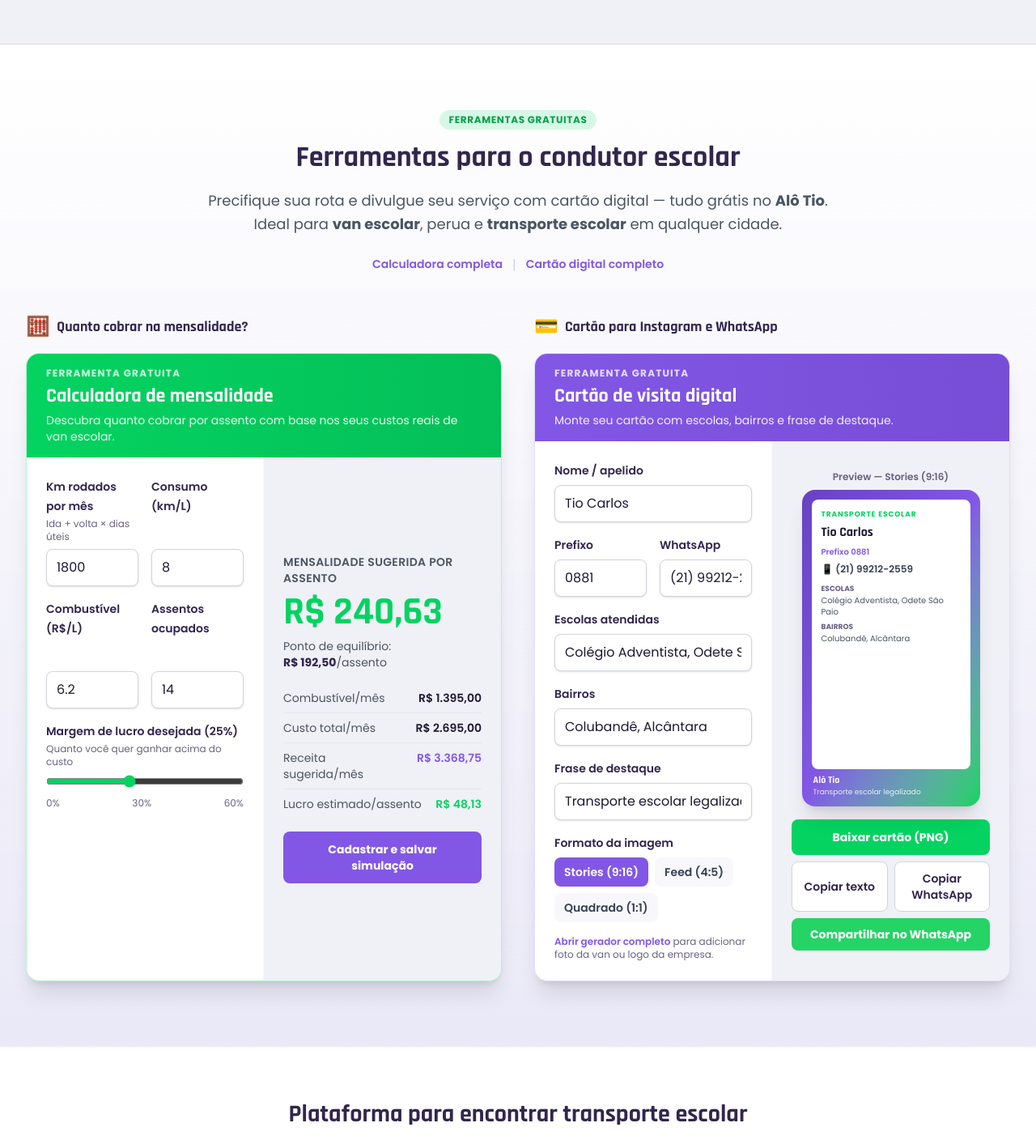
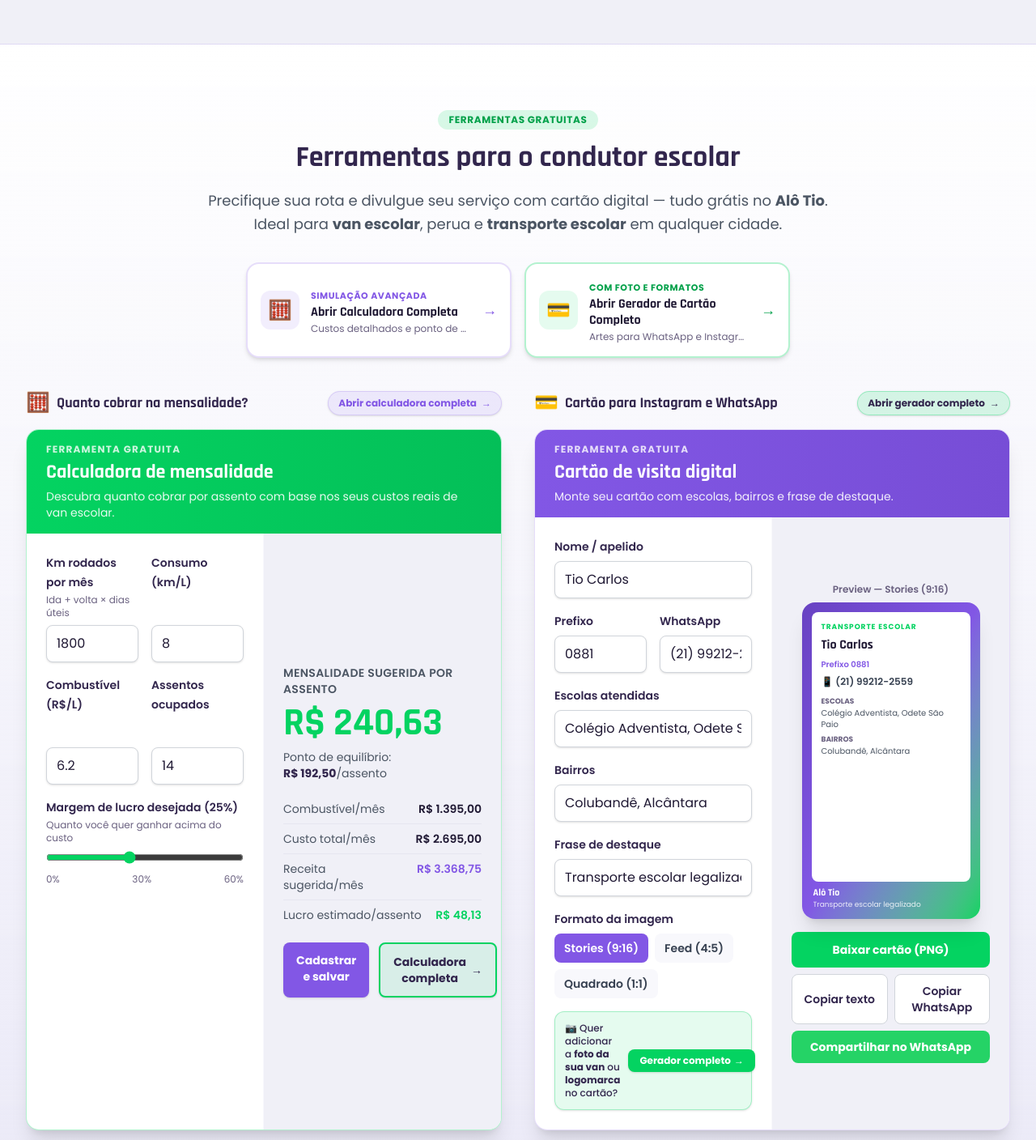
Before and after one commit to nicktecno/alotio-frontend, a Next.js app: page / in a window 1280 px wide. Shown: the part 1180-2588 px from the top of the page at 81% size. Built offline with nearby package versions, Linux system fonts and the light colour scheme; no server answers.

Commit message:
feat: destaque maior para as chamadas da calculadora e gerador de cartao completos na home

```diff
--- a/src/components/DigitalCardGenerator.tsx
+++ b/src/components/DigitalCardGenerator.tsx
@@ -290,16 +290,18 @@ export default function DigitalCardGenerator({ variant = 'full' }: Props) {
           )}
 
           {compact && (
-            <p className="text-xs text-gray-500">
+            <div className="rounded-xl border border-secondary/30 bg-secondary/10 p-3 text-xs text-gray-800 flex flex-col sm:flex-row items-center justify-between gap-2.5 shadow-sm">
+              <span className="font-medium text-center sm:text-left">
+                📷 Quer adicionar a <strong>foto da sua van</strong> ou <strong>logomarca</strong> no cartão?
+              </span>
               <Link
                 href="/ferramentas/cartao-digital"
-                className="text-primary font-semibold hover:underline"
+                className="shrink-0 bg-secondary hover:bg-secondary-600 text-white font-bold px-3.5 py-1.5 rounded-lg transition text-xs shadow-sm flex items-center gap-1"
               >
-                Abrir gerador completo
+                <span>Gerador completo</span>
+                <span>→</span>
               </Link>
-              {' '}
-              para adicionar foto da van ou logo da empresa.
-            </p>
+            </div>
           )}
         </div>
 
--- a/src/components/HomeToolsSection.tsx
+++ b/src/components/HomeToolsSection.tsx
@@ -10,8 +10,8 @@ export default function HomeToolsSection() {
       aria-labelledby="home-tools-heading"
     >
       <div className="max-w-7xl mx-auto px-4 sm:px-6 lg:px-8">
-        <div className="text-center max-w-3xl mx-auto mb-12">
-          <span className="inline-flex items-center gap-2 rounded-full bg-secondary/15 px-3 py-1 text-xs font-bold uppercase tracking-wider text-secondary-700">
+        <div className="text-center max-w-3xl mx-auto mb-10">
+          <span className="inline-flex items-center gap-2 rounded-full bg-secondary/15 px-3.5 py-1 text-xs font-bold uppercase tracking-wider text-secondary-700">
             Ferramentas gratuitas
           </span>
           <h2
@@ -25,40 +25,105 @@ export default function HomeToolsSection() {
             <strong>Alô Tio</strong>. Ideal para <strong>van escolar</strong>, perua e{' '}
             <strong>transporte escolar</strong> em qualquer cidade.
           </p>
-          <div className="mt-6 flex flex-wrap justify-center gap-3">
+
+          {/* Destaque principal para as chamadas das ferramentas completas */}
+          <div className="mt-8 grid sm:grid-cols-2 gap-4 max-w-2xl mx-auto">
             <Link
               href="/ferramentas/calculadora-mensalidade"
-              className="text-sm font-semibold text-primary hover:underline"
+              className="group relative flex items-center gap-3.5 p-4 rounded-2xl bg-white border-2 border-primary/20 hover:border-primary shadow-md hover:shadow-xl transition-all duration-300 text-left transform hover:-translate-y-0.5"
             >
-              Calculadora completa
+              <div className="w-12 h-12 rounded-xl bg-primary/10 text-primary group-hover:bg-primary group-hover:text-white flex items-center justify-center text-2xl transition shrink-0">
+                🧮
+              </div>
+              <div className="flex-1 min-w-0">
+                <span className="text-[11px] font-bold uppercase tracking-wider text-primary">Simulação Avançada</span>
+                <p className="font-heading font-bold text-gray-900 group-hover:text-primary transition text-base leading-tight">
+                  Abrir Calculadora Completa
+                </p>
+                <p className="text-xs text-gray-500 mt-0.5 truncate">Custos detalhados e ponto de equilíbrio</p>
+              </div>
+              <span className="text-primary group-hover:translate-x-1 transition text-lg font-bold shrink-0">
+                →
+              </span>
             </Link>
-            <span className="text-gray-300">|</span>
+
             <Link
               href="/ferramentas/cartao-digital"
-              className="text-sm font-semibold text-primary hover:underline"
+              className="group relative flex items-center gap-3.5 p-4 rounded-2xl bg-white border-2 border-secondary/30 hover:border-secondary shadow-md hover:shadow-xl transition-all duration-300 text-left transform hover:-translate-y-0.5"
             >
-              Cartão digital completo
+              <div className="w-12 h-12 rounded-xl bg-secondary/10 text-secondary-700 group-hover:bg-secondary group-hover:text-white flex items-center justify-center text-2xl transition shrink-0">
+                💳
+              </div>
+              <div className="flex-1 min-w-0">
+                <span className="text-[11px] font-bold uppercase tracking-wider text-secondary-700">Com Foto e Formatos</span>
+                <p className="font-heading font-bold text-gray-900 group-hover:text-secondary-700 transition text-base leading-tight">
+                  Abrir Gerador de Cartão Completo
+                </p>
+                <p className="text-xs text-gray-500 mt-0.5 truncate">Artes para WhatsApp e Instagram</p>
+              </div>
+              <span className="text-secondary-700 group-hover:translate-x-1 transition text-lg font-bold shrink-0">
+                →
+              </span>
             </Link>
           </div>
         </div>
 
         <div className="grid xl:grid-cols-2 gap-8 lg:gap-10 items-stretch">
+          {/* Card Calculadora */}
           <div className="flex flex-col">
-            <h3 className="font-heading text-lg font-bold text-gray-800 mb-4 flex items-center gap-2">
+            <div className="flex flex-col sm:flex-row sm:items-center justify-between gap-2 mb-4">
+              <h3 className="font-heading text-lg font-bold text-gray-800 flex items-center gap-2">
                 <span className="text-2xl" aria-hidden>🧮</span>
                 Quanto cobrar na mensalidade?
               </h3>
+              <Link
+                href="/ferramentas/calculadora-mensalidade"
+                className="inline-flex items-center gap-1.5 text-xs font-bold text-primary hover:text-white bg-primary/10 hover:bg-primary px-3 py-1.5 rounded-full transition w-fit border border-primary/20 shadow-sm"
+              >
+                <span>Abrir calculadora completa</span>
+                <span>→</span>
+              </Link>
+            </div>
             <div className="flex-1">
               <MonthlyFeeCalculator variant="compact" />
             </div>
+            <div className="mt-3.5 text-center">
+              <Link
+                href="/ferramentas/calculadora-mensalidade"
+                className="inline-flex items-center gap-2 rounded-xl bg-white border border-primary/20 px-4 py-2 text-sm font-semibold text-primary hover:bg-primary hover:text-white shadow-sm transition"
+              >
+                <span>💡 Quer simular custos completos e margem de lucro?</span>
+                <span className="underline font-bold">Abrir Calculadora Completa →</span>
+              </Link>
             </div>
+          </div>
+
+          {/* Card Cartão Digital */}
           <div className="flex flex-col">
-            <h3 className="font-heading text-lg font-bold text-gray-800 mb-4 flex items-center gap-2">
+            <div className="flex flex-col sm:flex-row sm:items-center justify-between gap-2 mb-4">
+              <h3 className="font-heading text-lg font-bold text-gray-800 flex items-center gap-2">
                 <span className="text-2xl" aria-hidden>💳</span>
                 Cartão para Instagram e WhatsApp
               </h3>
+              <Link
+                href="/ferramentas/cartao-digital"
+                className="inline-flex items-center gap-1.5 text-xs font-bold text-secondary-800 hover:text-white bg-secondary/15 hover:bg-secondary px-3 py-1.5 rounded-full transition w-fit border border-secondary/30 shadow-sm"
+              >
+                <span>Abrir gerador completo</span>
+                <span>→</span>
+              </Link>
+            </div>
             <div className="flex-1">
               <DigitalCardGenerator variant="compact" />
+            </div>
+            <div className="mt-3.5 text-center">
+              <Link
+                href="/ferramentas/cartao-digital"
+                className="inline-flex items-center gap-2 rounded-xl bg-white border border-secondary/30 px-4 py-2 text-sm font-semibold text-secondary-800 hover:bg-secondary hover:text-white shadow-sm transition"
+              >
+                <span>🎨 Personalize com a foto da sua van e logomarca:</span>
+                <span className="underline font-bold">Abrir Gerador Completo →</span>
+              </Link>
             </div>
           </div>
         </div>
--- a/src/components/MonthlyFeeCalculator.tsx
+++ b/src/components/MonthlyFeeCalculator.tsx
@@ -234,10 +234,19 @@ export default function MonthlyFeeCalculator({ variant = 'full' }: Props) {
           <div className="mt-6 flex flex-col sm:flex-row gap-3">
             <Link
               href="/cadastro"
-              className="flex-1 text-center bg-primary hover:bg-primary-600 text-white font-bold py-3 px-4 rounded-lg transition text-sm"
+              className="flex-1 text-center bg-primary hover:bg-primary-600 text-white font-bold py-3 px-4 rounded-lg transition text-sm shadow-sm"
             >
-              Cadastrar e salvar simulação
+              Cadastrar e salvar
             </Link>
+            {compact && (
+              <Link
+                href="/ferramentas/calculadora-mensalidade"
+                className="flex-1 text-center border-2 border-secondary bg-secondary/10 hover:bg-secondary hover:text-white text-secondary-900 font-bold py-3 px-4 rounded-lg transition text-sm flex items-center justify-center gap-1.5 shadow-sm"
+              >
+                <span>Calculadora completa</span>
+                <span>→</span>
+              </Link>
+            )}
             {!compact && (
               <Link
                 href="/seguro"
```
Lines whose indentation alone changed are shown as unchanged.
